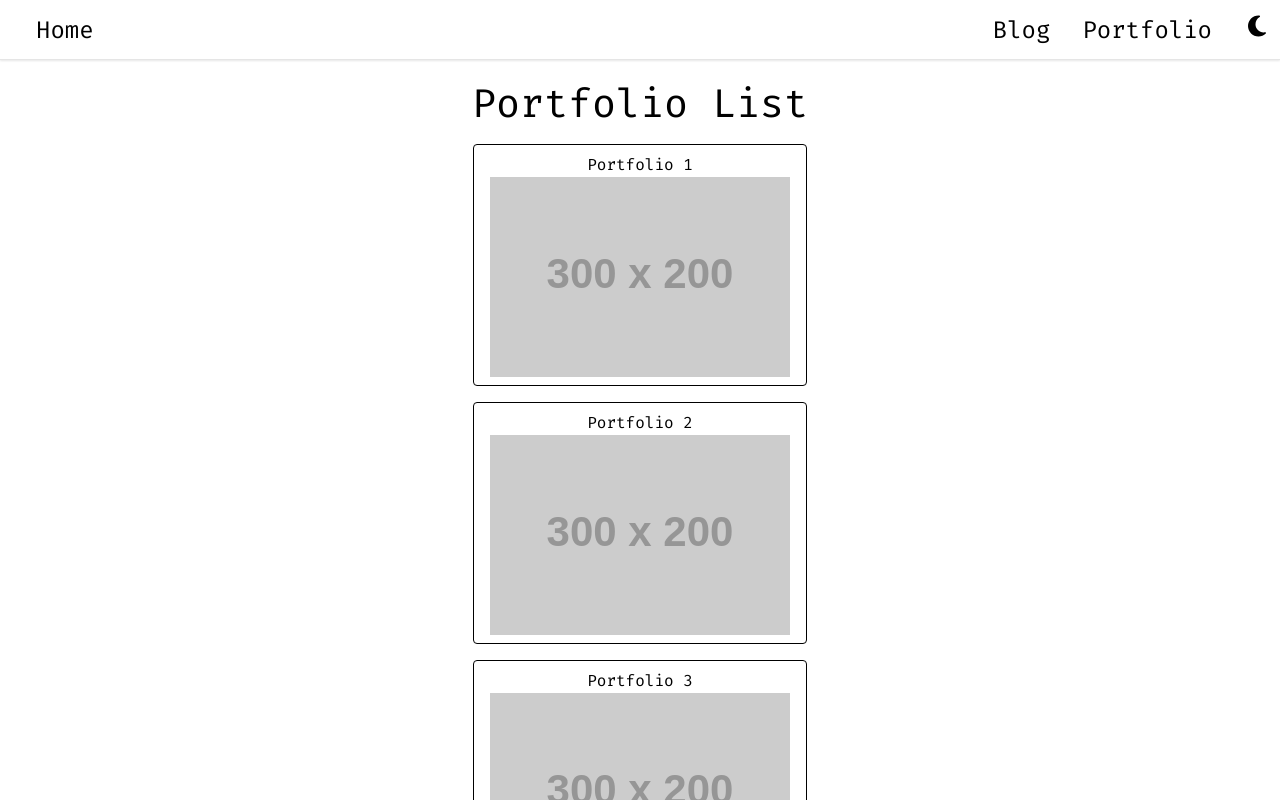
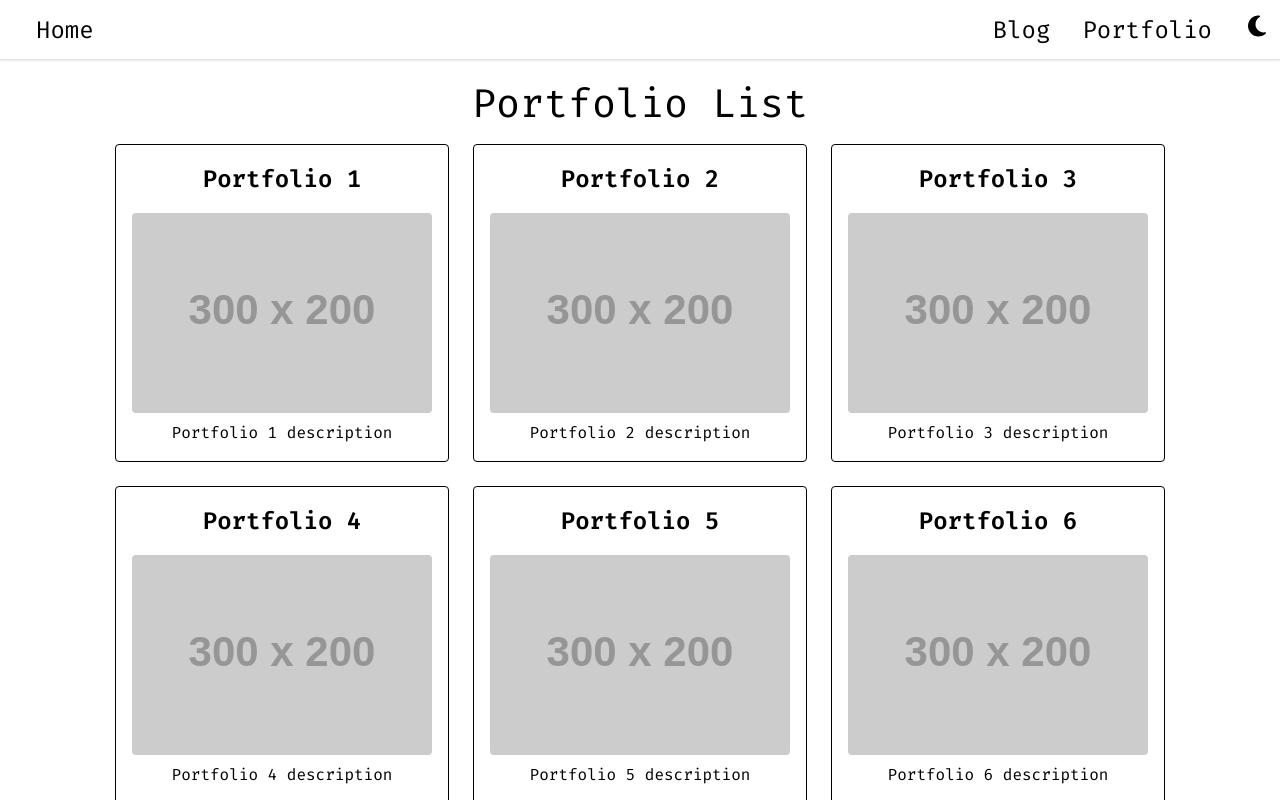
Before and after one commit to lambley/portfolio, a Next.js app: page /portfolio in a window 1280 px wide. Shown: the top 800 px of the page. Built offline with nearby package versions, Linux system fonts and the light colour scheme.

Commit message:
update styling for portfolio items

```diff
--- a/src/pages/portfolio/index.tsx
+++ b/src/pages/portfolio/index.tsx
@@ -4,12 +4,36 @@ import Image from "next/image";
 
 const Portfolio: React.FC = () => {
   const portfolioSampleData = [
-    { portfolioId: "1", portfolioName: "Portfolio 1" },
-    { portfolioId: "2", portfolioName: "Portfolio 2" },
-    { portfolioId: "3", portfolioName: "Portfolio 3" },
-    { portfolioId: "4", portfolioName: "Portfolio 4" },
-    { portfolioId: "5", portfolioName: "Portfolio 5" },
-    { portfolioId: "6", portfolioName: "Portfolio 6" },
+    {
+      portfolioId: "1",
+      portfolioName: "Portfolio 1",
+      portfolioDescription: "Portfolio 1 description",
+    },
+    {
+      portfolioId: "2",
+      portfolioName: "Portfolio 2",
+      portfolioDescription: "Portfolio 2 description",
+    },
+    {
+      portfolioId: "3",
+      portfolioName: "Portfolio 3",
+      portfolioDescription: "Portfolio 3 description",
+    },
+    {
+      portfolioId: "4",
+      portfolioName: "Portfolio 4",
+      portfolioDescription: "Portfolio 4 description",
+    },
+    {
+      portfolioId: "5",
+      portfolioName: "Portfolio 5",
+      portfolioDescription: "Portfolio 5 description",
+    },
+    {
+      portfolioId: "6",
+      portfolioName: "Portfolio 6",
+      portfolioDescription: "Portfolio 6 description",
+    },
   ];
 
   const renderPortfolioList = () => {
@@ -19,13 +43,17 @@ const Portfolio: React.FC = () => {
           className="portfolio-link"
           href={`/portfolio/${portfolio.portfolioId}`}
         >
-          {portfolio.portfolioName}
+          <div className="portfolio-title">{portfolio.portfolioName}</div>
           <Image
             src="https://placehold.co/300x200/png"
             alt=""
+            className="portfolio-image"
             width={300}
             height={200}
           />
+          <div className="portfolio-description">
+            {portfolio.portfolioDescription}
+          </div>
         </Link>
       </div>
     ));
--- a/src/styles/portfolio.css
+++ b/src/styles/portfolio.css
@@ -1,16 +1,21 @@
 .portfolio-list {
   display: flex;
-  flex-direction: column;
-  align-items: center;
-  align-content: stretch;
   flex-wrap: wrap;
+  justify-content: center;
+  gap: 8px;
 }
 
 .portfolio-item {
   border: 1px solid;
-  padding: 8px 16px;
+  padding: 16px;
   margin: 8px;
   border-radius: 4px;
+}
+
+.portfolio-title {
+  font-size: 1.5rem;
+  font-weight: bold;
+  margin-bottom: 8px;
 }
 
 .portfolio-link {
@@ -19,8 +24,19 @@
   display: flex;
   flex-direction: column;
   align-items: center;
-  align-content: stretch;
-  flex-wrap: nowrap;
+}
+
+.portfolio-image {
+  width: 100%;
+  height: auto;
+  border-radius: 4px;
+  margin-top: 8px;
+}
+
+.portfolio-description {
+  margin-top: 8px;
+  font-size: 1rem;
+  text-align: center;
 }
 
 .portfolio-back-button {
```
